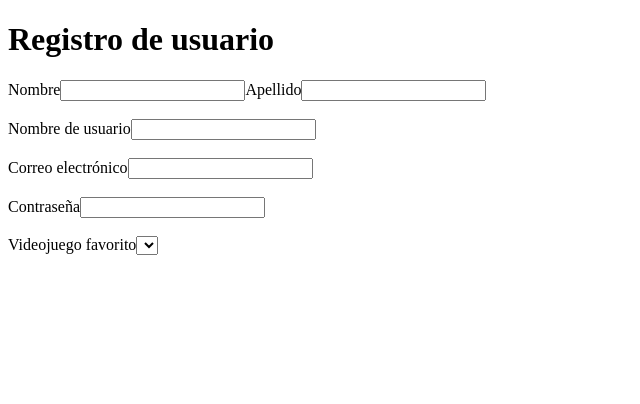
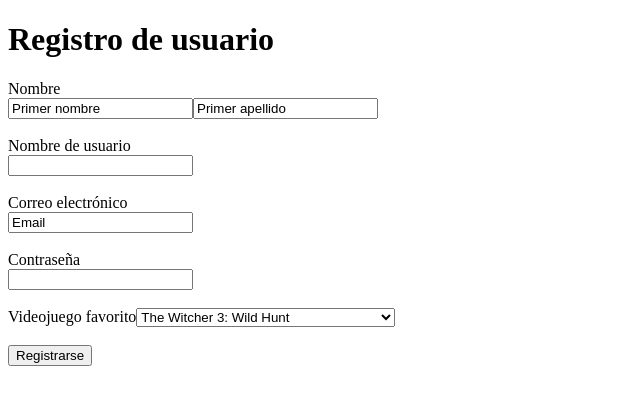
Before and after one commit to diegg22unimet/Microproyecto-2, a React (Vite) app: page /signup in a window 1280 px wide. Shown: the top 404 px of the page, without its empty margins (0-640 px from the left). Built offline with nearby package versions, Linux system fonts and the light colour scheme.

Commit message:
SignUpPage estructura lista

```diff
--- a/src/pages/SignUpPage.jsx
+++ b/src/pages/SignUpPage.jsx
@@ -1,42 +1,54 @@
 import styles from "./SignUpPage.module.css"
+import videojuegos from '../videogames.json';
 
 function SignUpPage(){
     return (
         <div>
-            <div>
+            <div className={styles.title}>
                 <h1>Registro de usuario</h1>
             </div>
             <div>
                 <form action="">
-                    <div>
-                        <label htmlFor="">Nombre</label>
-                        <input type="text" />
-                        <label htmlFor="">Apellido</label>
+                    <div className={styles.row}>
+                        <label htmlFor="name">Nombre</label>
+                        <br />
+                        <input type="text" value="Primer nombre"/>
+                        <input type="text" value="Primer apellido"/>
+                    </div>
+                    <br />
+                    <div className={styles.row}>
+                        <label htmlFor="username">Nombre de usuario</label>
+                        <br />
                         <input type="text" />
                     </div>
                     <br />
-                    <div>
-                        <label htmlFor="">Nombre de usuario</label>
+                    <div className={styles.row}>
+                        <label htmlFor="email">Correo electrónico</label>
+                        <br />
+                        <input type="email" value="Email"/>
+                    </div>
+                    <br />
+                    <div className={styles.row}>
+                        <label htmlFor="password">Contraseña</label>
+                        <br />
                         <input type="text" />
                     </div>
                     <br />
-                    <div>
-                        <label htmlFor="">Correo electrónico</label>
-                        <input type="text" />
-                    </div>
-                    <br />
-                    <div>
-                        <label htmlFor="">Contraseña</label>
-                        <input type="text" />
-                    </div>
-                    <br />
-                    <div>
-                        <label htmlFor="">Videojuego favorito</label>
+                    <div className={styles.row}>
+                        <label htmlFor="videogame">Videojuego favorito</label>
                         <select name="" id="">
-                            <option value=""></option>
+                            {videojuegos.map((videojuego) => (
+                                <option key={videojuego.ID} value={videojuego.titulo}>
+                                {videojuego.titulo}
+                                </option>
+                            ))}
                         </select>
                     </div>
                 </form>
+                <br />
+                <div className={styles.signup_button}>
+                    <button type="button">Registrarse</button>
+                </div>
             </div>
         </div>
     )
--- /dev/null
+++ b/src/videogames.json
@@ -0,0 +1,122 @@
+[
+    {
+      "ID": "1",
+      "titulo": "The Witcher 3: Wild Hunt",
+      "genero": "RPG",
+      "descripcion": "Un épico juego de rol de mundo abierto con una trama envolvente y gráficos impresionantes."
+    },
+    {
+      "ID": "2",
+      "titulo": "Red Dead Redemption 2",
+      "genero": "Acción/Aventura",
+      "descripcion": "Un juego de vaqueros ambientado en el Salvaje Oeste con una narrativa profunda y un vasto mundo abierto."
+    },
+    {
+      "ID": "3",
+      "titulo": "The Legend of Zelda: Breath of the Wild",
+      "genero": "Aventura",
+      "descripcion": "Una aventura épica con un vasto mundo, rompecabezas desafiantes y una historia cautivadora."
+    },
+    {
+      "ID": "4",
+      "titulo": "Dark Souls III",
+      "genero": "Acción/RPG",
+      "descripcion": "Un juego desafiante con combates intensos y un mundo oscuro y misterioso."
+    },
+    {
+      "ID": "5",
+      "titulo": "Super Mario Odyssey",
+      "genero": "Plataformas",
+      "descripcion": "Una colorida aventura de plataformas con un fontanero saltarín y mundos imaginativos."
+    },
+    {
+      "ID": "6",
+      "titulo": "Overwatch",
+      "genero": "FPS",
+      "descripcion": "Un juego de disparos en equipo con héroes únicos y emocionantes partidas."
+    },
+    {
+      "ID": "7",
+      "titulo": "Minecraft",
+      "genero": "Sandbox",
+      "descripcion": "Un mundo abierto de construcción y exploración donde puedes crear tus propias aventuras."
+    },
+    {
+      "ID": "8",
+      "titulo": "Fortnite",
+      "genero": "Battle Royale",
+      "descripcion": "Un juego de supervivencia en línea con construcción y combates intensos."
+    },
+    {
+      "ID": "9",
+      "titulo": "FIFA 22",
+      "genero": "Deportes",
+      "descripcion": "El simulador de fútbol más popular con equipos reales y modos de juego variados."
+    },
+    {
+      "ID": "10",
+      "titulo": "Call of Duty: Warzone",
+      "genero": "Battle Royale",
+      "descripcion": "Un juego de disparos en línea con acción frenética y mapas enormes."
+    },
+    {
+      "ID": "11",
+      "titulo": "Assassin's Creed Valhalla",
+      "genero": "Acción/Aventura",
+      "descripcion": "Una aventura vikinga con combates, exploración y una historia intrigante."
+    },
+    {
+      "ID": "12",
+      "titulo": "Cyberpunk 2077",
+      "genero": "RPG",
+      "descripcion": "Un futuro distópico lleno de tecnología, crimen y decisiones morales."
+    },
+    {
+      "ID": "13",
+      "titulo": "Among Us",
+      "genero": "Multijugador",
+      "descripcion": "Un juego de engaño y deducción en el espacio con amigos o desconocidos."
+    },
+    {
+      "ID": "14",
+      "titulo": "Animal Crossing: New Horizons",
+      "genero": "Simulación",
+      "descripcion": "Una vida tranquila en una isla paradisíaca con actividades relajantes."
+    },
+    {
+      "ID": "15",
+      "titulo": "League of Legends",
+      "genero": "MOBA",
+      "descripcion": "Batallas estratégicas en línea con campeones y habilidades únicas."
+    },
+    {
+      "ID": "16",
+      "titulo": "Genshin Impact",
+      "genero": "Acción/RPG",
+      "descripcion": "Un mundo de fantasía con personajes elementales y una jugabilidad cautivadora."
+    },
+    {
+      "ID": "17",
+      "titulo": "Apex Legends",
+      "genero": "Battle Royale",
+      "descripcion": "Combates en equipo en un mundo futurista con héroes y habilidades únicas."
+    },
+    {
+      "ID": "18",
+      "titulo": "World of Warcraft",
+      "genero": "MMORPG",
+      "descripcion": "Un vasto mundo de fantasía con razas, clases y misiones épicas."
+    },
+    {
+      "ID": "19",
+      "titulo": "Control",
+      "genero": "Acción/Aventura",
+      "descripcion": "Explora una agencia secreta y descubre poderes sobrenaturales en este juego intrigante."
+    },
+    {
+      "ID": "20",
+      "titulo": "Hades",
+      "genero": "Roguelike",
+      "descripcion": "Embárcate en un viaje al inframundo y desafía a los dioses en este juego de acción y mitología."
+    }
+  ]
```
